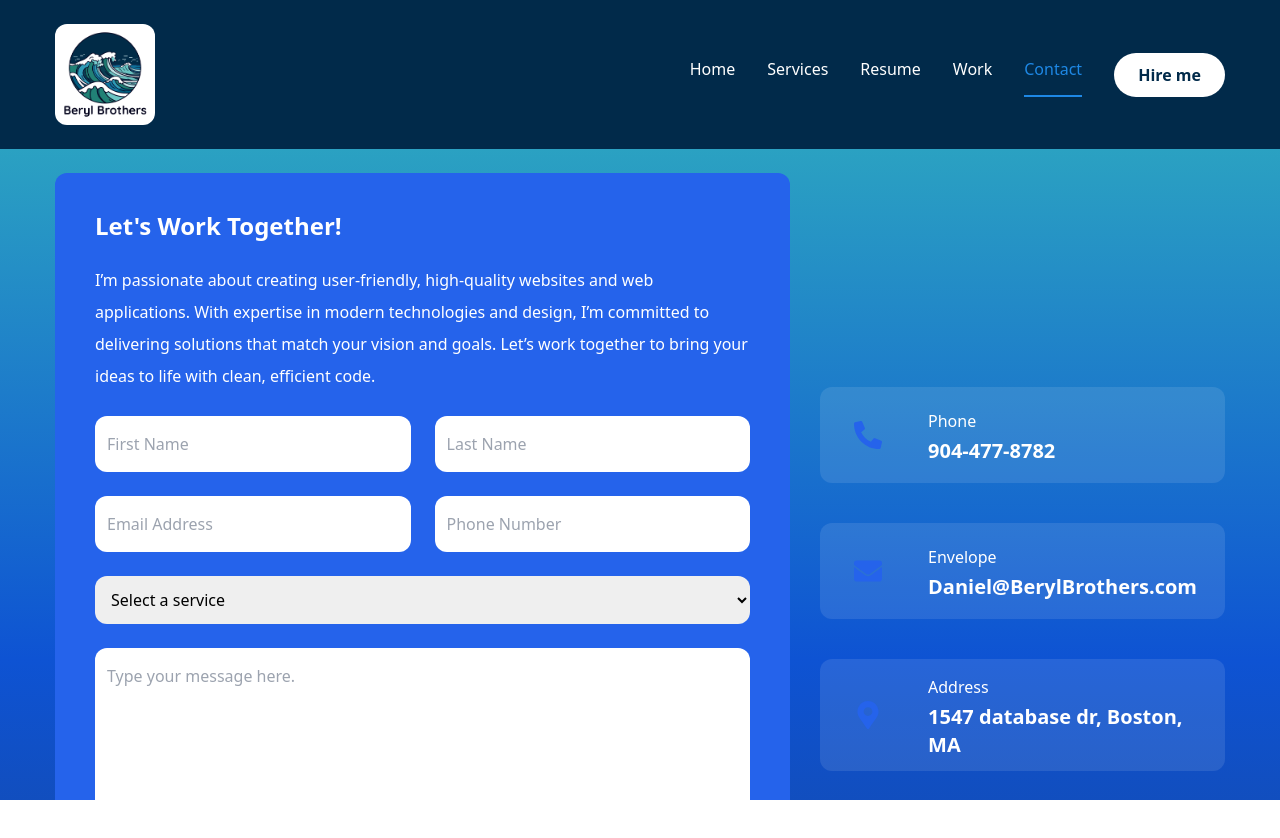
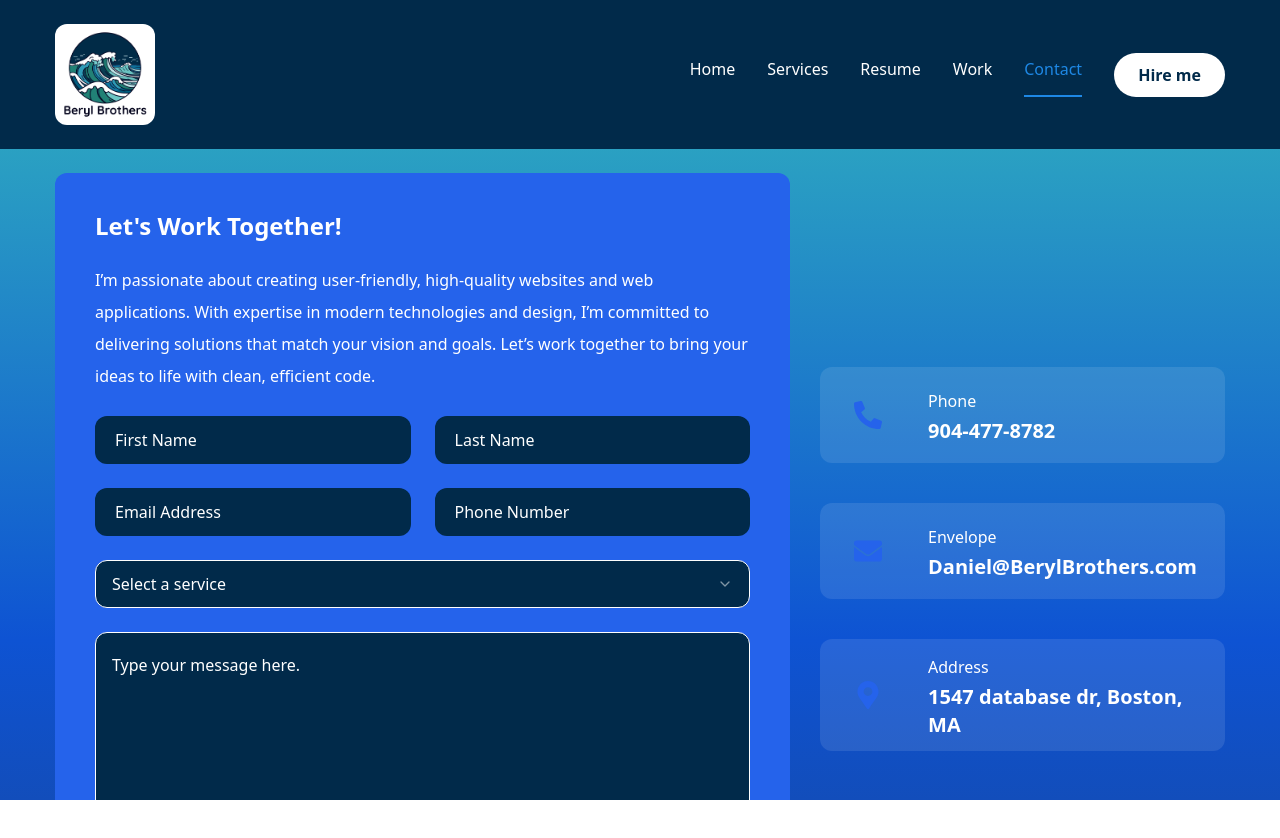
Before and after one commit to BerylBrothers/New-Form, a Next.js app: page /contact in a window 1280 px wide. Shown: the top 838 px of the page. Built offline with nearby package versions, Linux system fonts and the light colour scheme.

Commit message:
Reverted forms back to the way it was.

```diff
--- a/app/contact/page.jsx
+++ b/app/contact/page.jsx
@@ -31,14 +31,126 @@ const info = [
 ]
 
 const Contact = () => {
-  // // Create state for the form data
+  // Create state for the form data
+  const [formData, setFormData] = useState({
+    firstname: '',
+    lastname: '',
+    email: '',
+    phone: '',
+    service: '',  // This will store the selected service
+    message: ''
+  });
+
+  // Handle form field changes
+  const handleInputChange = (e) => {
+    const { name, value } = e.target;
+    setFormData((prevData) => ({
+      ...prevData,
+      [name]: value,
+    }));
+  };
+
+  // Handle select change for "Select a service"
+  const handleServiceChange = (value) => {
+    setFormData((prevData) => ({
+      ...prevData,
+      service: value,
+    }));
+  };
+
+  // Handle form submission
+  const sendEmail = async (e) => {
+    e.preventDefault();
+
+    // Make a POST request to the API route
+    const response = await fetch("/api/contact", {
+      method: "POST",
+      body: JSON.stringify(formData),
+      headers: {
+        "Content-Type": "application/json",
+      },
+    });
+
+    if (response.ok) {
+      alert("Email sent successfully!");
+    } else {
+      alert("Error sending email.");
+    }
+  };
+
+  return (
+    <motion.section initial={{ opacity: 0 }} animate={{ opacity: 1, transition: { delay: 2.4, duration: 0.4, ease: "easeIn" } }} className='py-6'>
+      <div className="container mx-auto">
+        <div className='flex flex-col xl:flex-row gap-[30px]'>
+          {/* form */}
+          <div className='xl:-[54%] order-2 xl:order-none'>
+            <form className="flex flex-col gap-6 p-10 bg-blue-600 rounded-xl" onSubmit={sendEmail}>
+              <h3 className='text-white'>Let's Work Together!</h3>
+              <p>I’m passionate about creating user-friendly, high-quality websites and web applications. With expertise in modern technologies and design, I’m committed to delivering solutions that match your vision and goals. Let’s work together to bring your ideas to life with clean, efficient code.</p>
+
+              {/* input */}
+              <div className='text-white grid grid-cols-1 md:grid-cols-2 gap-6'>
+                <Input name="firstname" type="text" placeholder="First Name" value={formData.firstname} onChange={handleInputChange} />
+                <Input name="lastname" type="text" placeholder="Last Name" value={formData.lastname} onChange={handleInputChange} />
+                <Input name="email" type="email" placeholder="Email Address" value={formData.email} onChange={handleInputChange} />
+                <Input name="phone" type="phone" placeholder="Phone Number" value={formData.phone} onChange={handleInputChange} />
+              </div>
+
+              {/* Select dropdown */}
+              <Select value={formData.service} onValueChange={handleServiceChange}>
+                <SelectTrigger className="w-full rounded-xl">
+                  <SelectValue placeholder="Select a service" />
+                </SelectTrigger>
+                <SelectContent>
+                  <SelectGroup>
+                    <SelectLabel>Select a service</SelectLabel>
+                    <SelectItem value="Web-Dev">Web Development</SelectItem>
+                    <SelectItem value="Ui/UX">UI/UX</SelectItem>
+                    <SelectItem value="Logo-Design">Logo Design</SelectItem>
+                  </SelectGroup>
+                </SelectContent>
+              </Select>
+
+              {/* Text Area */}
+              <Textarea name="message" className="h-[200px]" placeholder="Type your message here." value={formData.message} onChange={handleInputChange} />
+
+              {/* button */}
+              <Button size="md" className="max-w-40 bg-white hover:bg-primary hover:text-white" type="submit">Send Message</Button>
+            </form>
+          </div>
+
+          {/* info */}
+          <div className='flex-1 flex items-center justify-center xl:justify-end order-1 xl:order-none mb-8 xl:mb-0'>
+            <ul className='flex flex-col gap-10'>
+              {info.map((item, index) => (
+                <li key={index} className='flex items-center  gap-6 bg-white/10 rounded-xl p-3 pr-7'>
+                  <div className="w-[52px] h-[52px] xl:w-[72px] xl:h-[72px] text-blue-600 rounded-xl flex items-center justify-center">
+                    <div className='text-[28px]'>{item.icon}</div>
+                  </div>
+                  <div className='flex-1 justify-center items-center'>
+                    <p>{item.title}</p>
+                    <h3 className='text-xl '>{item.description}</h3>
+                  </div>
+                </li>
+              ))}
+            </ul>
+          </div>
+        </div>
+      </div>
+    </motion.section>
+  );
+
+  // const [state, handleSubmit] = useForm("xjkglwqr");
+
+
+  // // Manage form data with React state
   // const [formData, setFormData] = useState({
-  //   firstname: '',
-  //   lastname: '',
-  //   email: '',
-  //   phone: '',
-  //   service: '',  // This will store the selected service
-  //   message: ''
+  //   firstname: "",
+  //   lastname: "",
+  //   email: "",
+  //   phone: "",
+  //   service: "",
+  //   message: ""
   // });
 
   // // Handle form field changes
@@ -50,86 +162,123 @@ const Contact = () => {
   //   }));
   // };
 
-  // // Handle select change for "Select a service"
-  // const handleServiceChange = (value) => {
-  //   setFormData((prevData) => ({
-  //     ...prevData,
-  //     service: value,
-  //   }));
-  // };
+  // return (
+  //   <motion.section
+  //     initial={{ opacity: 0 }}
+  //     animate={{
+  //       opacity: 1,
+  //       transition: { delay: 2.4, duration: 0.4, ease: "easeIn" },
+  //     }}
+  //     className="py-6"
+  //   >
+  //     <div className="container mx-auto">
+  //       <div className="flex flex-col xl:flex-row gap-[30px]">
+  //         {/* Form Section */}
+  //         <div className="xl:-[54%] order-2 xl:order-none">
+  //           <form
+  //             className="flex flex-col gap-6 p-10 bg-blue-600 rounded-xl"
+  //             onSubmit={handleSubmit}
+  //           >
+  //             <h3 className="text-white">Let's Work Together!</h3>
+  //             <p className="text-white">
+  //               I’m passionate about creating user-friendly, high-quality websites and web applications.
+  //               With expertise in modern technologies and design, I’m committed to delivering solutions that
+  //               match your vision and goals. Let’s work together to bring your ideas to life with clean, efficient code.
+  //             </p>
 
-  // // Handle form submission
-  // const sendEmail = async (e) => {
-  //   e.preventDefault();
-
-  //   // Make a POST request to the API route
-  //   const response = await fetch("/api/contact", {
-  //     method: "POST",
-  //     body: JSON.stringify(formData),
-  //     headers: {
-  //       "Content-Type": "application/json",
-  //     },
-  //   });
-
-  //   if (response.ok) {
-  //     alert("Email sent successfully!");
-  //   } else {
-  //     alert("Error sending email.");
-  //   }
-  // };
-
-  // return (
-  //   <motion.section initial={{ opacity: 0 }} animate={{ opacity: 1, transition: { delay: 2.4, duration: 0.4, ease: "easeIn" } }} className='py-6'>
-  //     <div className="container mx-auto">
-  //       <div className='flex flex-col xl:flex-row gap-[30px]'>
-  //         {/* form */}
-  //         <div className='xl:-[54%] order-2 xl:order-none'>
-  //           <form className="flex flex-col gap-6 p-10 bg-blue-600 rounded-xl" onSubmit={sendEmail}>
-  //             <h3 className='text-white'>Let's Work Together!</h3>
-  //             <p>I’m passionate about creating user-friendly, high-quality websites and web applications. With expertise in modern technologies and design, I’m committed to delivering solutions that match your vision and goals. Let’s work together to bring your ideas to life with clean, efficient code.</p>
-
-  //             {/* input */}
-  //             <div className='text-white grid grid-cols-1 md:grid-cols-2 gap-6'>
-  //               <Input name="firstname" type="text" placeholder="First Name" value={formData.firstname} onChange={handleInputChange} />
-  //               <Input name="lastname" type="text" placeholder="Last Name" value={formData.lastname} onChange={handleInputChange} />
-  //               <Input name="email" type="email" placeholder="Email Address" value={formData.email} onChange={handleInputChange} />
-  //               <Input name="phone" type="phone" placeholder="Phone Number" value={formData.phone} onChange={handleInputChange} />
+  //             {/* Input Fields */}
+  //             <div className="text-white grid grid-cols-1 md:grid-cols-2 gap-6">
+  //               <input
+  //                 className="text-black p-3 rounded-xl"
+  //                 type="text"
+  //                 name="firstname"
+  //                 placeholder="First Name"
+  //                 value={formData.firstname}
+  //                 onChange={handleInputChange}
+  //               />
+  //               <input
+  //                 className="text-black p-3 rounded-xl"
+  //                 type="text"
+  //                 name="lastname"
+  //                 placeholder="Last Name"
+  //                 value={formData.lastname}
+  //                 onChange={handleInputChange}
+  //               />
+  //               <input
+  //                 className="text-black p-3 rounded-xl"
+  //                 type="email"
+  //                 name="email"
+  //                 placeholder="Email Address"
+  //                 value={formData.email}
+  //                 onChange={handleInputChange}
+  //               />
+  //               <input
+  //                 className="text-black p-3 rounded-xl"
+  //                 type="phone"
+  //                 name="phone"
+  //                 placeholder="Phone Number"
+  //                 value={formData.phone}
+  //                 onChange={handleInputChange}
+  //               />
   //             </div>
 
-  //             {/* Select dropdown */}
-  //             <Select value={formData.service} onValueChange={handleServiceChange}>
-  //               <SelectTrigger className="w-full rounded-xl">
-  //                 <SelectValue placeholder="Select a service" />
-  //               </SelectTrigger>
-  //               <SelectContent>
-  //                 <SelectGroup>
-  //                   <SelectLabel>Select a service</SelectLabel>
-  //                   <SelectItem value="Web-Dev">Web Development</SelectItem>
-  //                   <SelectItem value="Ui/UX">UI/UX</SelectItem>
-  //                   <SelectItem value="Logo-Design">Logo Design</SelectItem>
-  //                 </SelectGroup>
-  //               </SelectContent>
-  //             </Select>
+  //             {/* Service Dropdown */}
+  //             <select
+  //               name="service"
+  //               className="text-black p-3 rounded-xl"
+  //               value={formData.service}
+  //               onChange={handleInputChange}
+  //             >
+  //               <option value="" disabled>Select a service</option>
+  //               <option value="Web-Dev">Web Development</option>
+  //               <option value="UI/UX">UI/UX</option>
+  //               <option value="Logo-Design">Logo Design</option>
+  //             </select>
 
-  //             {/* Text Area */}
-  //             <Textarea name="message" className="h-[200px]" placeholder="Type your message here." value={formData.message} onChange={handleInputChange} />
+  //             {/* Message Textarea */}
+  //             <textarea
+  //               className="text-black p-3 rounded-xl"
+  //               name="message"
+  //               placeholder="Type your message here."
+  //               rows="6"
+  //               value={formData.message}
+  //               onChange={handleInputChange}
+  //             />
 
-  //             {/* button */}
-  //             <Button size="md" className="max-w-40 bg-white hover:bg-primary hover:text-white" type="submit">Send Message</Button>
+  //             {/* Validation Errors */}
+  //             <ValidationError
+  //               prefix="Email"
+  //               field="email"
+  //               errors={state.errors}
+  //             />
+  //             <ValidationError
+  //               prefix="Message"
+  //               field="message"
+  //               errors={state.errors}
+  //             />
+
+  //             {/* Submit Button */}
+  //             <button
+  //               type="submit"
+  //               className="max-w-40 bg-primary hover:bg-primary hover:text-white p-3 rounded-xl"
+  //               disabled={state.submitting}
+  //             >
+  //               {state.submitting ? "Submitting..." : "Send Message"}
+  //             </button>
   //           </form>
   //         </div>
 
-  //         {/* info */}
-  //         <div className='flex-1 flex items-center justify-center xl:justify-end order-1 xl:order-none mb-8 xl:mb-0'>
-  //           <ul className='flex flex-col gap-10'>
+  //         {/* Info Section */}
+  //         <div className="flex-1 flex items-center justify-center xl:justify-end order-1 xl:order-none mb-8 xl:mb-0">
+  //           <ul className="flex flex-col gap-10">
   //             {info.map((item, index) => (
-  //               <li key={index} className='flex items-center  gap-6 bg-white/10 rounded-xl p-3 pr-7'>
+  //               <li key={index} className="flex items-center gap-6 bg-white/10 rounded-xl p-3 pr-7">
   //                 <div className="w-[52px] h-[52px] xl:w-[72px] xl:h-[72px] text-blue-600 rounded-xl flex items-center justify-center">
-  //                   <div className='text-[28px]'>{item.icon}</div>
+  //                   <div className="text-[28px]">{item.icon}</div>
   //                 </div>
-  //                 <div className='flex-1 justify-center items-center'>
-  //                   <p>{item.title}</p>
-  //                   <h3 className='text-xl '>{item.description}</h3>
+  //                 <div className="flex-1 justify-center items-center">
+  //                   <p className="text-white">{item.title}</p>
+  //                   <h3 className="text-xl text-white">{item.description}</h3>
   //                 </div>
   //               </li>
   //             ))}
@@ -139,155 +288,6 @@ const Contact = () => {
   //     </div>
   //   </motion.section>
   // );
-
-  const [state, handleSubmit] = useForm("xjkglwqr");
-
-
-  // Manage form data with React state
-  const [formData, setFormData] = useState({
-    firstname: "",
-    lastname: "",
-    email: "",
-    phone: "",
-    service: "",
-    message: ""
-  });
-
-  // Handle form field changes
-  const handleInputChange = (e) => {
-    const { name, value } = e.target;
-    setFormData((prevData) => ({
-      ...prevData,
-      [name]: value,
-    }));
-  };
-
-  return (
-    <motion.section
-      initial={{ opacity: 0 }}
-      animate={{
-        opacity: 1,
-        transition: { delay: 2.4, duration: 0.4, ease: "easeIn" },
-      }}
-      className="py-6"
-    >
-      <div className="container mx-auto">
-        <div className="flex flex-col xl:flex-row gap-[30px]">
-          {/* Form Section */}
-          <div className="xl:-[54%] order-2 xl:order-none">
-            <form
-              className="flex flex-col gap-6 p-10 bg-blue-600 rounded-xl"
-              onSubmit={handleSubmit}
-            >
-              <h3 className="text-white">Let's Work Together!</h3>
-              <p className="text-white">
-                I’m passionate about creating user-friendly, high-quality websites and web applications.
-                With expertise in modern technologies and design, I’m committed to delivering solutions that
-                match your vision and goals. Let’s work together to bring your ideas to life with clean, efficient code.
-              </p>
-
-              {/* Input Fields */}
-              <div className="text-white grid grid-cols-1 md:grid-cols-2 gap-6">
-                <input
-                  className="text-black p-3 rounded-xl"
-                  type="text"
-                  name="firstname"
-                  placeholder="First Name"
-                  value={formData.firstname}
-                  onChange={handleInputChange}
-                />
-                <input
-                  className="text-black p-3 rounded-xl"
-                  type="text"
-                  name="lastname"
-                  placeholder="Last Name"
-                  value={formData.lastname}
-                  onChange={handleInputChange}
-                />
-                <input
-                  className="text-black p-3 rounded-xl"
-                  type="email"
-                  name="email"
-                  placeholder="Email Address"
-                  value={formData.email}
-                  onChange={handleInputChange}
-                />
-                <input
-                  className="text-black p-3 rounded-xl"
-                  type="phone"
-                  name="phone"
-                  placeholder="Phone Number"
-                  value={formData.phone}
-                  onChange={handleInputChange}
-                />
-              </div>
-
-              {/* Service Dropdown */}
-              <select
-                name="service"
-                className="text-black p-3 rounded-xl"
-                value={formData.service}
-                onChange={handleInputChange}
-              >
-                <option value="" disabled>Select a service</option>
-                <option value="Web-Dev">Web Development</option>
-                <option value="UI/UX">UI/UX</option>
-                <option value="Logo-Design">Logo Design</option>
-              </select>
-
-              {/* Message Textarea */}
-              <textarea
-                className="text-black p-3 rounded-xl"
-                name="message"
-                placeholder="Type your message here."
-                rows="6"
-                value={formData.message}
-                onChange={handleInputChange}
-              />
-
-              {/* Validation Errors */}
-              <ValidationError
-                prefix="Email"
-                field="email"
-                errors={state.errors}
-              />
-              <ValidationError
-                prefix="Message"
-                field="message"
-                errors={state.errors}
-              />
-
-              {/* Submit Button */}
-              <button
-                type="submit"
-                className="max-w-40 bg-primary hover:bg-primary hover:text-white p-3 rounded-xl"
-                disabled={state.submitting}
-              >
-                {state.submitting ? "Submitting..." : "Send Message"}
-              </button>
-            </form>
-          </div>
-
-          {/* Info Section */}
-          <div className="flex-1 flex items-center justify-center xl:justify-end order-1 xl:order-none mb-8 xl:mb-0">
-            <ul className="flex flex-col gap-10">
-              {info.map((item, index) => (
-                <li key={index} className="flex items-center gap-6 bg-white/10 rounded-xl p-3 pr-7">
-                  <div className="w-[52px] h-[52px] xl:w-[72px] xl:h-[72px] text-blue-600 rounded-xl flex items-center justify-center">
-                    <div className="text-[28px]">{item.icon}</div>
-                  </div>
-                  <div className="flex-1 justify-center items-center">
-                    <p className="text-white">{item.title}</p>
-                    <h3 className="text-xl text-white">{item.description}</h3>
-                  </div>
-                </li>
-              ))}
-            </ul>
-          </div>
-        </div>
-      </div>
-    </motion.section>
-  );
 
 };
 
```
